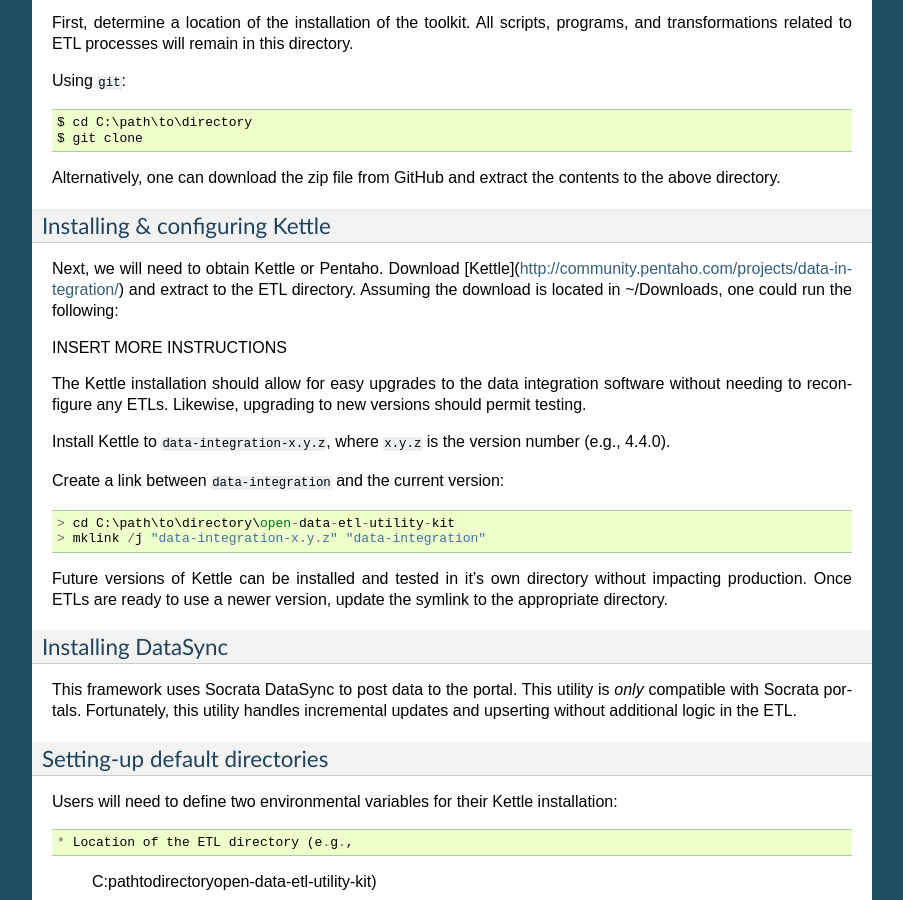
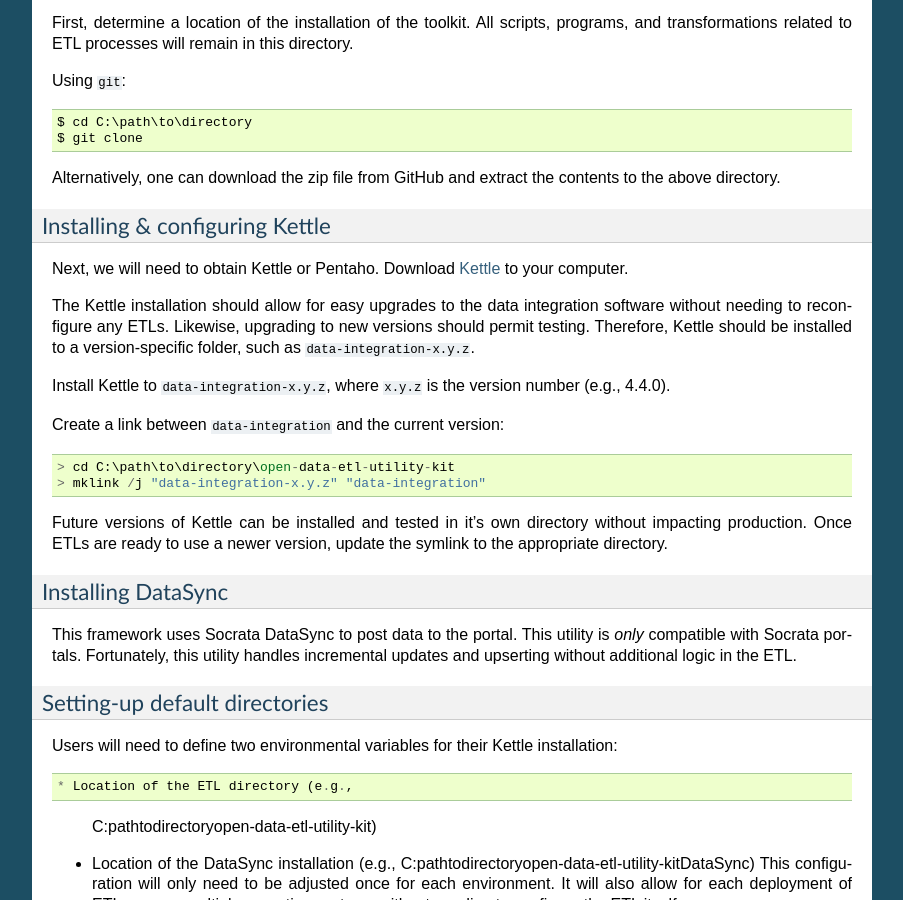
Before and after one commit to Chicago/open-data-etl-utility-kit, a Sphinx documentation site: the page built from docs/installation-configuration.rst, in a window 1280 px wide and 900 px high, scrolled down 2607 px. Shown: the whole window, without its empty margins (198-1101 px from the left). Built offline with Sphinx 7.4.7, drawn with Linux system fonts in a browser that asks for light colours.

Commit message:
Fix run-away mindlessness in Installing for Windows

```diff
--- a/docs/installation-configuration.rst
+++ b/docs/installation-configuration.rst
@@ -155,16 +155,15 @@
 Installing & configuring Kettle
 -------------------------------
 
-Next, we will need to obtain Kettle or Pentaho. Download
-[Kettle](http://community.pentaho.com/projects/data-integration/) and
-extract to the ETL directory. Assuming the download is located in
-~/Downloads, one could run the following::
-
-INSERT MORE INSTRUCTIONS
+Next, we will need to obtain Kettle or Pentaho. Download `Kettle
+<http://community.pentaho.com/projects/data-integration/>`_ to your
+computer.
 
 The Kettle installation should allow for easy upgrades to the data
 integration software without needing to reconfigure any
-ETLs. Likewise, upgrading to new versions should permit testing.
+ETLs. Likewise, upgrading to new versions should permit
+testing. Therefore, Kettle should be installed to a version-specific
+folder, such as ``data-integration-x.y.z``.
 
 Install Kettle to ``data-integration-x.y.z``, where ``x.y.z`` is the
 version number (e.g., 4.4.0).
```
